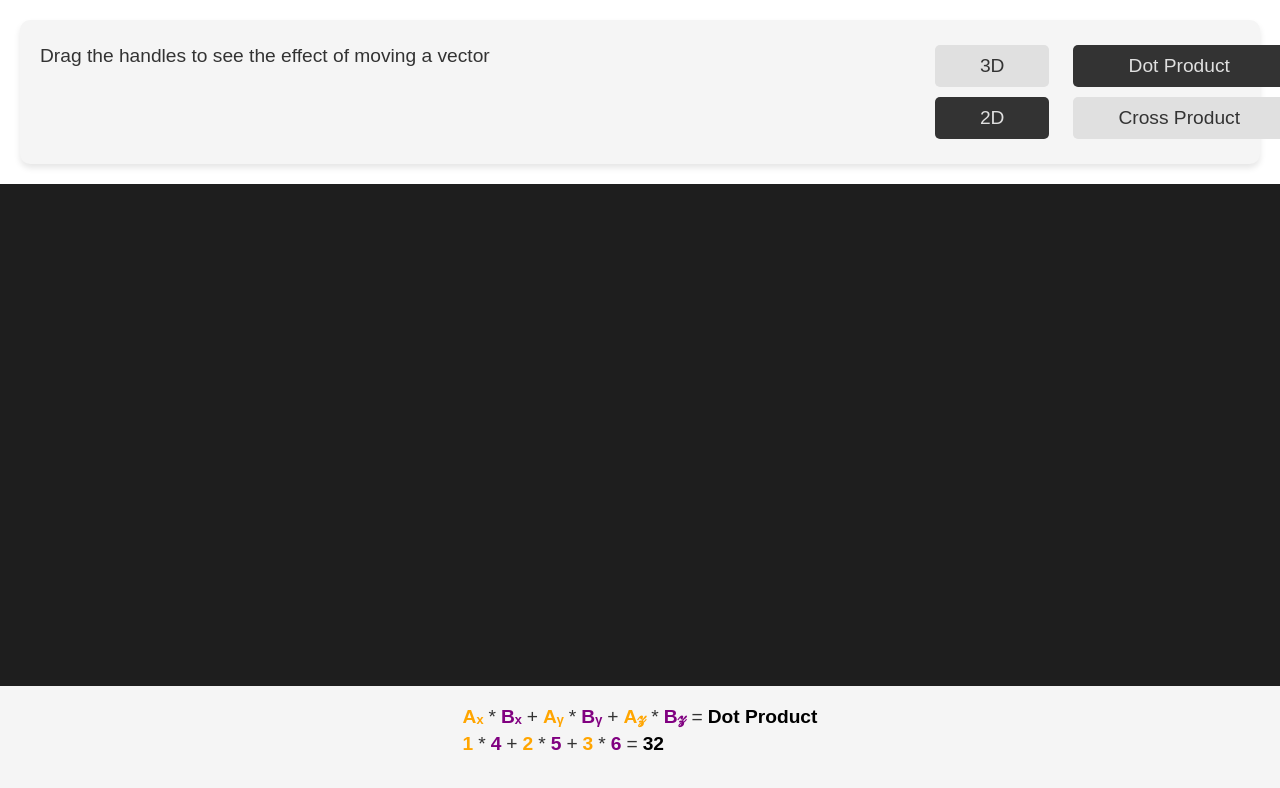
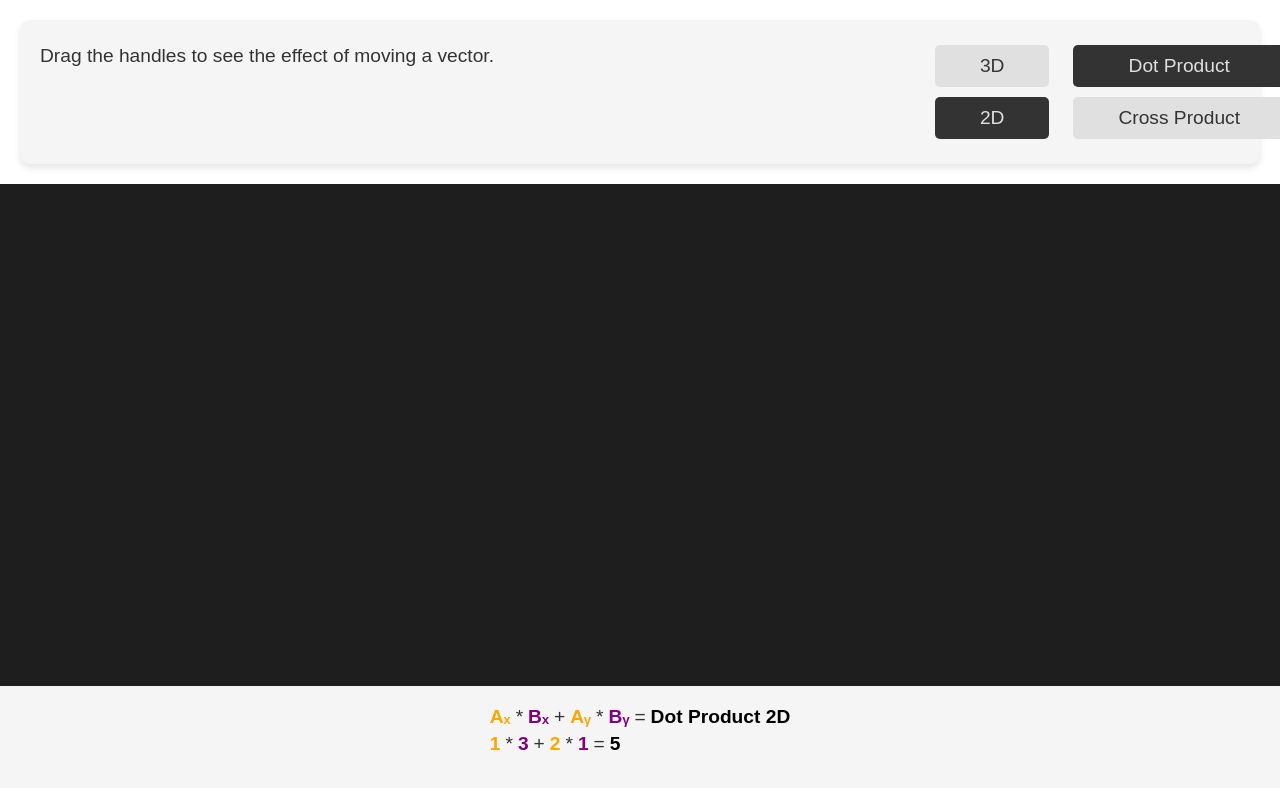
Before and after one commit to wyattlindsey/3d-math-visualizer, a React (Create React App) app: page / in a window 1280 px wide. Both pictures are taken after a click on the label "2D". Shown: the top 788 px of the page. Built offline with nearby package versions, Linux system fonts and the light colour scheme; no server answers.

Commit message:
ensure dragging 2D handles updates equations

```diff
--- a/src/CrossProductVisualizer2D.tsx
+++ b/src/CrossProductVisualizer2D.tsx
@@ -1,16 +1,25 @@
-import React, { useState, useMemo } from 'react';
+import React, { useState, useMemo, useEffect, useContext } from 'react';
 import { Canvas } from '@react-three/fiber';
 import { OrthographicCamera, Line, Text } from '@react-three/drei';
 import * as THREE from 'three';
 import DraggableHandle2D from './DraggableHandle2D';
+import { GlobalContext } from './GlobalContext';
 
 const CrossProduct2DVisualizer = () => {
     const [vecA, setVecA] = useState(new THREE.Vector2(1, 2));
     const [vecB, setVecB] = useState(new THREE.Vector2(3, 1));
 
+    const global = useContext(GlobalContext);
+
     const crossProduct = useMemo(() => {
         return vecA.x * vecB.y - vecA.y * vecB.x;
     }, [vecA, vecB]);
+
+    useEffect(() => {
+        global?.setCrossVecA2D(vecA);
+        global?.setCrossVecB2D(vecB);
+        global?.setCrossProduct2D(crossProduct);
+    }, [global, vecA, vecB]);
 
     const handleDrag = (
         event: { point: { x: number; y: number } },
--- a/src/DotProductVisualizer2D.tsx
+++ b/src/DotProductVisualizer2D.tsx
@@ -1,16 +1,25 @@
-import React, { useState, useMemo } from 'react';
+import React, { useState, useMemo, useEffect, useContext } from 'react';
 import { Canvas } from '@react-three/fiber';
 import { OrthographicCamera, Line, Text } from '@react-three/drei';
 import * as THREE from 'three';
 import DraggableHandle2D from './DraggableHandle2D';
+import { GlobalContext } from './GlobalContext';
 
 const DotProduct2DVisualizer = () => {
     const [vecA, setVecA] = useState(new THREE.Vector2(1, 2));
     const [vecB, setVecB] = useState(new THREE.Vector2(3, 1));
 
+    const global = useContext(GlobalContext);
+
     const dotProduct = useMemo(() => {
         return vecA.dot(vecB);
     }, [vecA, vecB]);
+
+    useEffect(() => {
+        global?.setDotVecA2D(vecA);
+        global?.setDotVecB2D(vecB);
+        global?.setDotProduct2D(dotProduct);
+    }, [global, dotProduct, vecA, vecB]);
 
     const projection = useMemo(() => {
         const bLengthSquared = vecB.lengthSq();
--- a/src/Equations.tsx
+++ b/src/Equations.tsx
@@ -1,6 +1,6 @@
 import React, { useContext } from 'react';
 import styled from 'styled-components';
-import { GlobalContext, ViewMode } from './GlobalContext';
+import { DimensionMode, GlobalContext, ViewMode } from './GlobalContext';
 
 const formatNumber = (num: number) =>
     num % 1 === 0 ? num.toFixed(0) : num.toFixed(1);
@@ -9,7 +9,20 @@ const Equations: React.FC = () => {
     const global = useContext(GlobalContext);
     if (!global) return null;
 
-    const { dotVecA, dotVecB, crossVecA, crossVecB, viewMode } = global;
+    const {
+        dimensionMode,
+        dotVecA,
+        dotVecB,
+        dotVecA2D,
+        dotVecB2D,
+        dotProduct2D,
+        crossVecA,
+        crossVecB,
+        crossVecA2D,
+        crossVecB2D,
+        crossProduct2D,
+        viewMode,
+    } = global;
 
     const dotProduct =
         dotVecA.x * dotVecB.x + dotVecA.y * dotVecB.y + dotVecA.z * dotVecB.z;
@@ -22,7 +35,8 @@ const Equations: React.FC = () => {
 
     return (
         <Container>
-            {viewMode === ViewMode.DotProduct && (
+            {viewMode === ViewMode.DotProduct &&
+                dimensionMode === DimensionMode['3D'] && (
                     <>
                         <EquationContainer>
                             <EquationRow>
@@ -73,7 +87,46 @@ const Equations: React.FC = () => {
                     </>
                 )}
 
-            {viewMode === ViewMode.CrossProduct && (
+            {viewMode === ViewMode.DotProduct &&
+                dimensionMode === DimensionMode['2D'] && (
+                    <EquationContainer>
+                        <EquationRow>
+                            <ColorText color="orange">Aₓ</ColorText>
+                            <span>*</span>
+                            <ColorText color="purple">Bₓ</ColorText>
+                            <span>+</span>
+                            <ColorText color="orange">Aᵧ</ColorText>
+                            <span>*</span>
+                            <ColorText color="purple">Bᵧ</ColorText>
+                            <span>=</span>
+                            <ColorText color="black">Dot Product 2D</ColorText>
+                        </EquationRow>
+                        <EquationRow>
+                            <ColorText color="orange">
+                                {formatNumber(dotVecA2D.x)}
+                            </ColorText>
+                            <span>*</span>
+                            <ColorText color="purple">
+                                {formatNumber(dotVecB2D.x)}
+                            </ColorText>
+                            <span>+</span>
+                            <ColorText color="orange">
+                                {formatNumber(dotVecA2D.y)}
+                            </ColorText>
+                            <span>*</span>
+                            <ColorText color="purple">
+                                {formatNumber(dotVecB2D.y)}
+                            </ColorText>
+                            <span>=</span>
+                            <ColorText color="black">
+                                {formatNumber(dotProduct2D)}
+                            </ColorText>
+                        </EquationRow>
+                    </EquationContainer>
+                )}
+
+            {viewMode === ViewMode.CrossProduct &&
+                dimensionMode === DimensionMode['3D'] && (
                     <>
                         <EquationContainer>
                             <EquationRow>
@@ -172,6 +225,45 @@ const Equations: React.FC = () => {
                         </EquationContainer>
                     </>
                 )}
+            {viewMode === ViewMode.CrossProduct &&
+                dimensionMode === DimensionMode['2D'] && (
+                    <EquationContainer>
+                        <EquationRow>
+                            <ColorText color="orange">Aₓ</ColorText>
+                            <span>*</span>
+                            <ColorText color="purple">Bᵧ</ColorText>
+                            <span>-</span>
+                            <ColorText color="orange">Aᵧ</ColorText>
+                            <span>*</span>
+                            <ColorText color="purple">Bₓ</ColorText>
+                            <span>=</span>
+                            <ColorText color="black">
+                                Cross Product 2D (Scalar)
+                            </ColorText>
+                        </EquationRow>
+                        <EquationRow>
+                            <ColorText color="orange">
+                                {formatNumber(crossVecA2D.x)}
+                            </ColorText>
+                            <span>*</span>
+                            <ColorText color="purple">
+                                {formatNumber(crossVecB2D.y)}
+                            </ColorText>
+                            <span>-</span>
+                            <ColorText color="orange">
+                                {formatNumber(crossVecA2D.y)}
+                            </ColorText>
+                            <span>*</span>
+                            <ColorText color="purple">
+                                {formatNumber(crossVecB2D.x)}
+                            </ColorText>
+                            <span>=</span>
+                            <ColorText color="black">
+                                {formatNumber(crossProduct2D)}
+                            </ColorText>
+                        </EquationRow>
+                    </EquationContainer>
+                )}
         </Container>
     );
 };
--- a/src/GlobalContext.tsx
+++ b/src/GlobalContext.tsx
@@ -15,16 +15,28 @@ interface GlobalContextType {
     /* vectors */
     dotVecA: THREE.Vector3;
     setDotVecA: (vec: THREE.Vector3) => void;
+    dotVecA2D: THREE.Vector2;
+    setDotVecA2D: (vec: THREE.Vector2) => void;
     dotVecB: THREE.Vector3;
     setDotVecB: (vec: THREE.Vector3) => void;
+    dotVecB2D: THREE.Vector2;
+    setDotVecB2D: (vec: THREE.Vector2) => void;
     dotProduct: number;
     setDotProduct: (dotProduct: number) => void;
+    dotProduct2D: number;
+    setDotProduct2D: (dotProduct: number) => void;
     crossVecA: THREE.Vector3;
     setCrossVecA: (vec: THREE.Vector3) => void;
+    crossVecA2D: THREE.Vector2;
+    setCrossVecA2D: (vec: THREE.Vector2) => void;
     crossVecB: THREE.Vector3;
     setCrossVecB: (vec: THREE.Vector3) => void;
+    crossVecB2D: THREE.Vector2;
+    setCrossVecB2D: (vec: THREE.Vector2) => void;
     crossProduct: THREE.Vector3;
     setCrossProduct: (vec: THREE.Vector3) => void;
+    crossProduct2D: number;
+    setCrossProduct2D: (crossProduct: number) => void;
 
     /* app state */
     viewMode: ViewMode;
@@ -46,11 +58,29 @@ export const GlobalProvider: React.FC<React.PropsWithChildren<{}>> = ({
 
     const [dotVecA, setDotVecA] = useState(dVecA);
     const [dotVecB, setDotVecB] = useState(dVecB);
+    const [dotVecA2D, setDotVecA2D] = useState(
+        new THREE.Vector2(dVecA.x, dVecA.y)
+    );
+    const [dotVecB2D, setDotVecB2D] = useState(
+        new THREE.Vector2(dVecB.x, dVecB.y)
+    );
     const [dotProduct, setDotProduct] = useState(dVecA.dot(dVecB));
+    const [dotProduct2D, setDotProduct2D] = useState(
+        dVecA.x * dVecB.x + dVecA.y * dVecB.y
+    );
     const [crossVecA, setCrossVecA] = useState(cVecA);
     const [crossVecB, setCrossVecB] = useState(cVecB);
+    const [crossVecA2D, setCrossVecA2D] = useState(
+        new THREE.Vector2(cVecA.x, cVecA.y)
+    );
+    const [crossVecB2D, setCrossVecB2D] = useState(
+        new THREE.Vector2(cVecB.x, cVecB.y)
+    );
     const [crossProduct, setCrossProduct] = useState(
         new THREE.Vector3().crossVectors(cVecA, cVecB)
+    );
+    const [crossProduct2D, setCrossProduct2D] = useState(
+        crossVecA2D.x * crossVecB2D.y - crossVecA2D.y * crossVecB2D.x
     );
     const [viewMode, setViewMode] = useState(ViewMode.DotProduct);
     const [dimensionMode, setDimensionMode] = useState(DimensionMode['3D']);
@@ -60,14 +90,27 @@ export const GlobalProvider: React.FC<React.PropsWithChildren<{}>> = ({
         setDotVecA: (a: THREE.Vector3) => setDotVecA(a),
         dotVecB,
         setDotVecB: (b: THREE.Vector3) => setDotVecB(b),
+        dotVecA2D,
+        setDotVecA2D: (a: THREE.Vector2) => setDotVecA2D(a),
+        dotVecB2D,
+        setDotVecB2D: (b: THREE.Vector2) => setDotVecB2D(b),
         dotProduct,
         setDotProduct: (dotProduct: number) => setDotProduct(dotProduct),
+        dotProduct2D,
+        setDotProduct2D: (dotProduct: number) => setDotProduct2D(dotProduct),
         crossVecA,
         setCrossVecA: (a: THREE.Vector3) => setCrossVecA(a),
         crossVecB,
         setCrossVecB: (b: THREE.Vector3) => setCrossVecB(b),
+        crossVecA2D,
+        setCrossVecA2D: (a: THREE.Vector2) => setCrossVecA2D(a),
+        crossVecB2D,
+        setCrossVecB2D: (b: THREE.Vector2) => setCrossVecB2D(b),
         crossProduct,
         setCrossProduct: (v: THREE.Vector3) => setCrossProduct(v),
+        crossProduct2D,
+        setCrossProduct2D: (crossProduct: number) =>
+            setCrossProduct2D(crossProduct),
         viewMode,
         setViewMode: (viewMode: ViewMode) => setViewMode(viewMode),
         dimensionMode,
--- a/src/ViewControls.tsx
+++ b/src/ViewControls.tsx
@@ -13,7 +13,7 @@ const ViewControls = () => {
         <Container>
             <Instructions>
                 <Paragraph>
-                    Drag the handles to see the effect of moving a vector
+                    Drag the handles to see the effect of moving a vector.
                 </Paragraph>
                 {dimensionMode === DimensionMode['3D'] && (
                     <Paragraph>Click and drag to rotate the view.</Paragraph>
```
Lines whose indentation alone changed are shown as unchanged.
